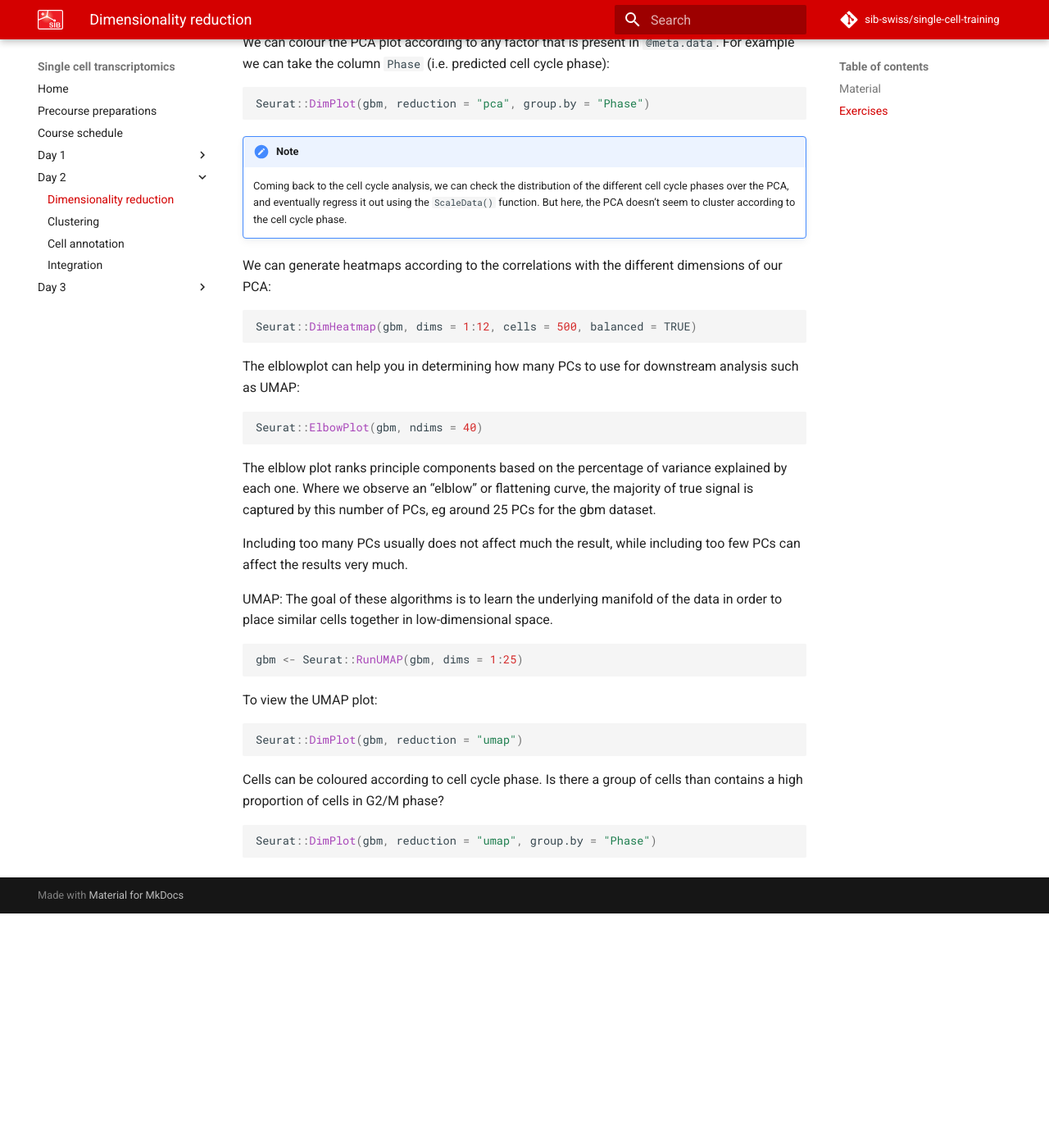
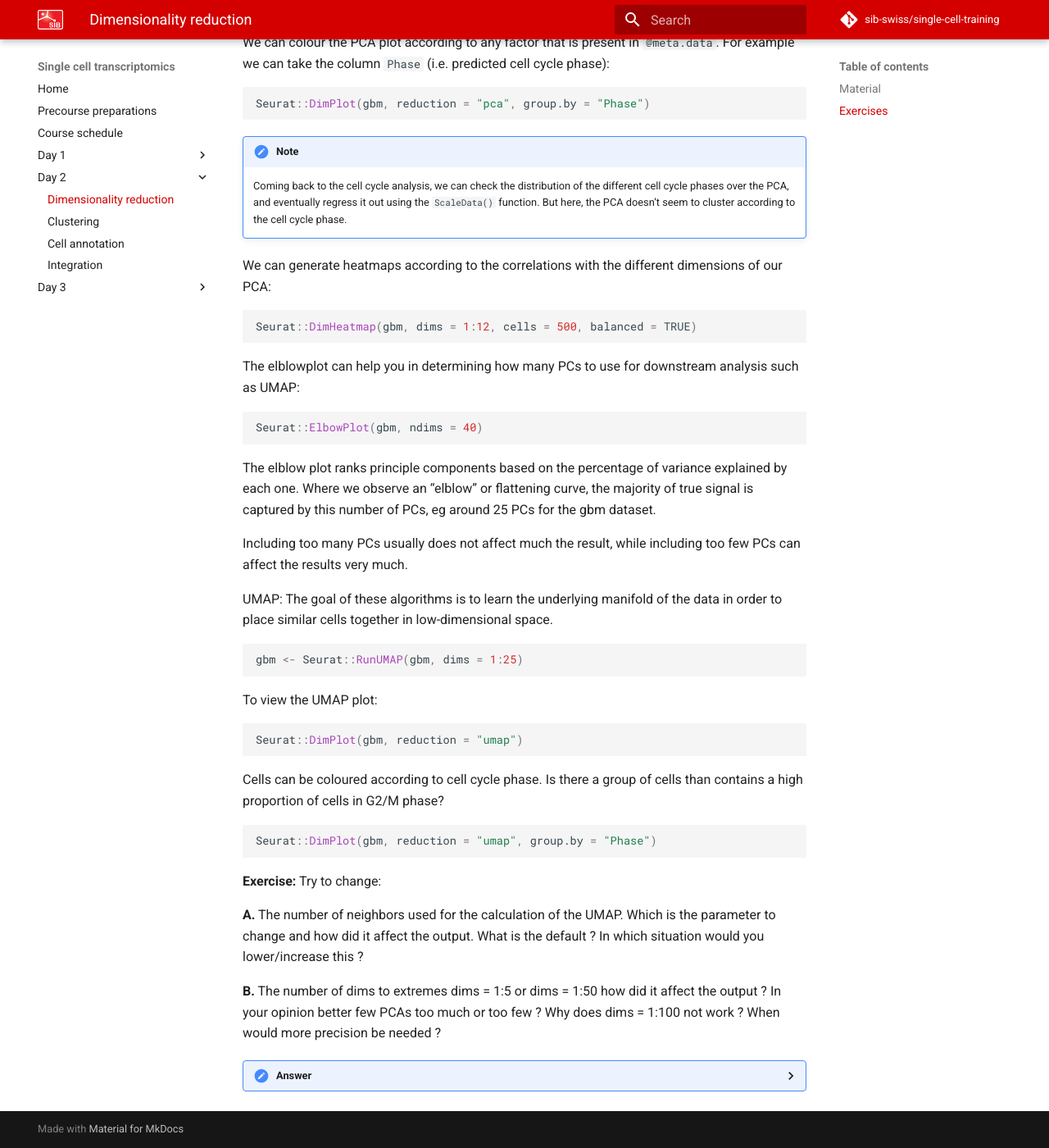
Before and after one commit to sib-swiss/single-cell-training, an MkDocs documentation site: the page built from docs/day2/dimensionality_reduction.md, in a window 1280 px wide and 1400 px high, scrolled down 1095 px. Shown: the whole window at 82% size. Built offline with MkDocs 1.6.1 and Material for MkDocs 9.7.7, drawn with Linux system fonts in a browser that asks for light colours; comment, search, counter and statistics services are not loaded; the version menu is left out; before the commit the page ends 2209 px from its top, so only the background shows below that; some of the changed text lies outside the part shown.

Commit message:
added exercises

````diff
--- a/docs/day2/dimensionality_reduction.md
+++ b/docs/day2/dimensionality_reduction.md
@@ -84,3 +84,31 @@ Is there a group of cells than contains a high proportion of cells in G2/M phase
 ```R
 Seurat::DimPlot(gbm, reduction = "umap", group.by = "Phase")
 ```
+
+**Exercise:** Try to change:
+
+**A.** The number of neighbors used for the calculation of the UMAP. Which is the parameter to change and how did it affect the output. What is the default ? In which situation would you lower/increase this ?
+
+**B.** The number of dims to extremes dims = 1:5 or dims = 1:50 how
+did it affect the output ? In your opinion better few PCAs too much or too few ?
+Why does dims = 1:100 not work ? When would more precision be needed ?
+
+??? done "Answer"
+    **Answer A**
+
+    ```R
+    gbm <- Seurat::RunUMAP(gbm, dims = 1:25,n.neighbors = 50)
+    ```
+
+    It can be of interest to change the number of neighbors if one has subset the data (for instance in the situation where you would only consider the t-cells inyour data set), then maybe the number of neighbors in a cluster would anyway be most of the time lower than 30 then 30 is too much. In the other extreme where your dataset is extremely big an increase in the number of neighbors can be considered.
+
+    **Answer B**
+
+    ```R
+    gbm <- Seurat::RunUMAP(gbm, dims = 1:5)
+    ```
+
+    ```R
+    gbm <- Seurat::RunUMAP(gbm, dims = 1:50)
+    ```
+    Taking dims = 1:100 does not work as in the step RunPCA by default only 50pcs are calculated, so the maximum that we can consider in further steps are 50, if more precision makes sense, for instance, if the genes that is of interest for your study is not present when the RunPCA was calculated, then an increase in the number of components calculated at start might be interesting tobe considered. Taking too few PCs we have a « blob » everything looks connected. Too many PCs tends to separate everything. Personally it is more interesting for me too have maybe 2 clusters separated of epithelial cells that I then group for further downstream analysis rather than having very distinct cells being clustered together. So I would rather take the « elbow » of the elbow plota bit further to the right.
````
Also changed, not shown: docs/day2/clustering.md (+7 -0 lines), docs/day3/trajectory_analysis.md (+10 -0 lines).
